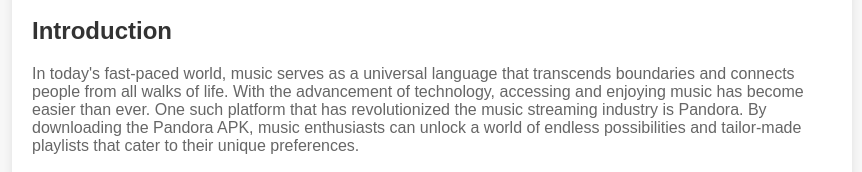
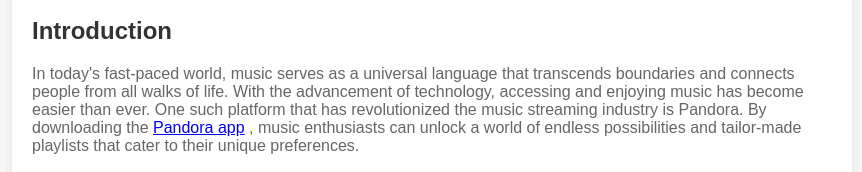
Before and after one commit to roberthinsom/pandora, a plain HTML site: page index.html in a window 1280 px wide. Shown: the part 214-386 px from the top of the page, without its empty margins (208-1070 px from the left). Drawn offline with Linux system fonts and the light colour scheme.

Commit message:
Update index.html

```diff
--- a/index.html
+++ b/index.html
@@ -42,7 +42,9 @@
         <p><strong>SEO Meta Description:</strong> Looking to enhance your music experience? Download Pandora APK now for unlimited access to your favorite tunes and personalized playlists. Discover how Pandora can revolutionize the way you listen to music!</p>
 
         <h2>Introduction</h2>
-        <p>In today's fast-paced world, music serves as a universal language that transcends boundaries and connects people from all walks of life. With the advancement of technology, accessing and enjoying music has become easier than ever. One such platform that has revolutionized the music streaming industry is Pandora. By downloading the Pandora APK, music enthusiasts can unlock a world of endless possibilities and tailor-made playlists that cater to their unique preferences.</p>
+        <p>In today's fast-paced world, music serves as a universal language that transcends boundaries and connects people from all walks of life. With the advancement of technology, accessing and enjoying music has become easier than ever. One such platform that has revolutionized the music streaming industry is Pandora. By downloading the <a href="https://pandoraapk.app/
+">Pandora app</a>
+ , music enthusiasts can unlock a world of endless possibilities and tailor-made playlists that cater to their unique preferences.</p>
 
         <h2>Exploring Pandora's Features</h2>
         <h3>Discover Personalized Playlists</h3>
```
